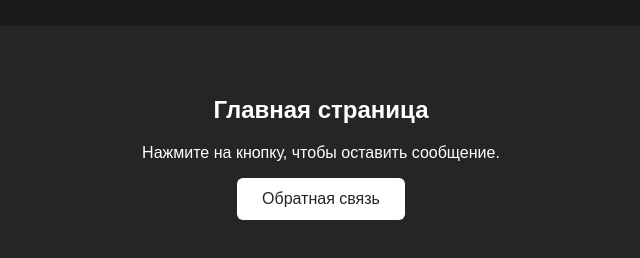
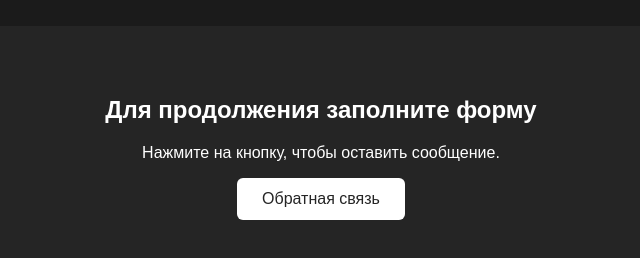
Before and after one commit to BARAGOZ07/LR_8, a plain HTML site: page index.html in a window 1280 px wide. Shown: the part 104-362 px from the top of the page, without its empty margins (319-959 px from the left). Drawn offline with Linux system fonts and the light colour scheme.

Commit message:
Update index.html

```diff
--- a/index.html
+++ b/index.html
@@ -15,7 +15,7 @@
     </header>
 
     <main>
-        <h2>Главная страница</h2>
+        <h2>Для продолжения заполните форму</h2>
         <p>Нажмите на кнопку, чтобы оставить сообщение.</p>
 
         <button id="openFeedback" class="feedback-button">
```
